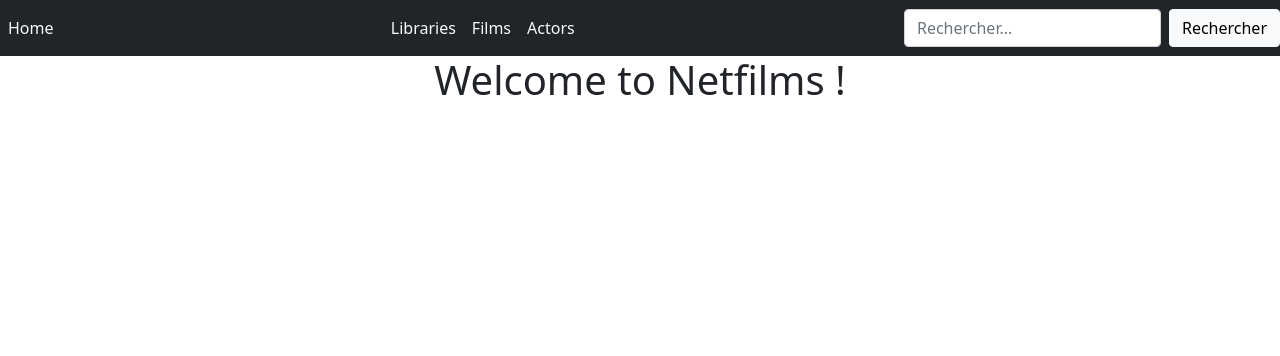
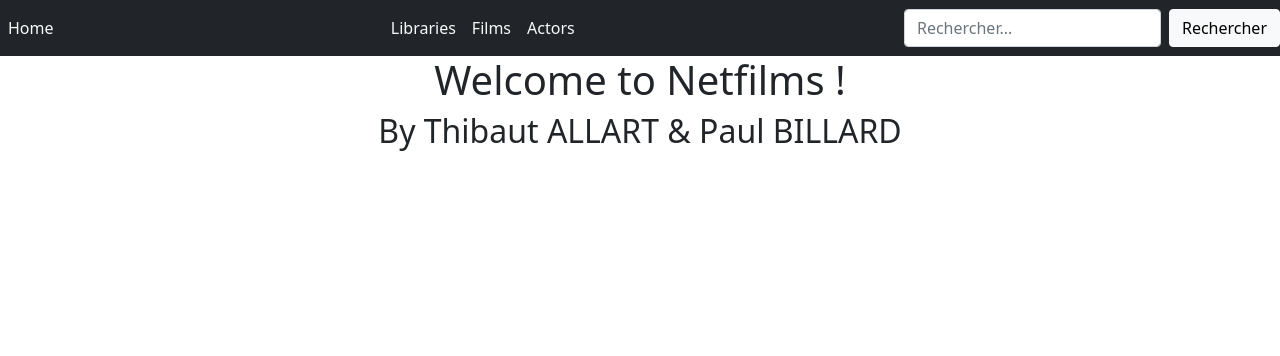
Before and after one commit to Kauli55/RT0704_TP1, a Flask app: page / in a window 1280 px wide. Shown: the top 356 px of the page. Run offline with Flask 2, Linux system fonts and the light colour scheme.

Commit message:
Ajout noms sur home page

```diff
--- a/app/templates/index.html
+++ b/app/templates/index.html
@@ -4,4 +4,5 @@
 
 {% block content %}
 <h1 class="text-center">Welcome to Netfilms !</h1>
+<h2 class="text-center">By Thibaut ALLART & Paul BILLARD</h2>
 {% endblock %}
```
